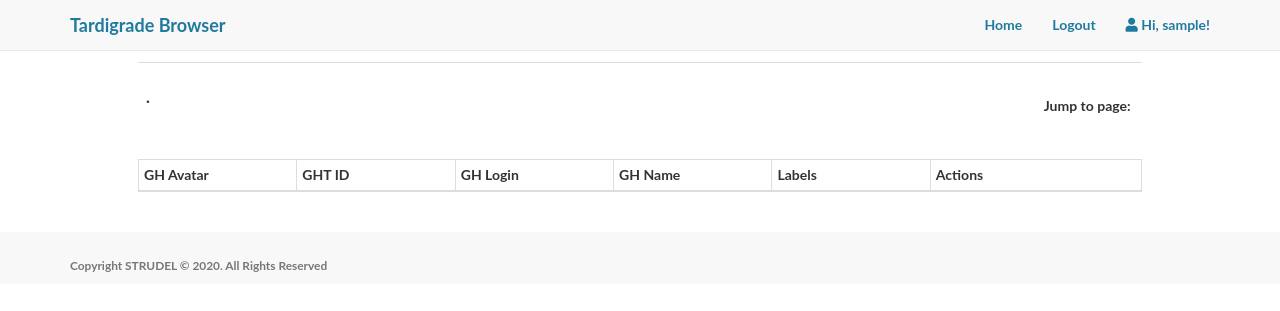
After one commit to CMUSTRUDEL/flask-browser, a Flask app: page /black in a window 1280 px wide. The commit adds this page. Shown: the top 311 px of the page. Run offline with Flask 2, Linux system fonts and the light colour scheme; the visitor is signed in with stand-in values (Sample User, id 1); data comes from the database, SQL or seed files in the repository; lists and menus that the app fills with data are empty; some libraries are stand-ins or nearby versions.

Commit message:
Started black endpoint

```diff
--- a/app/__init__.py
+++ b/app/__init__.py
@@ -27,4 +27,4 @@ login.login_view = 'login'
 mail = Mail(app)
 # bootstrap = Bootstrap(app)
 
-from app import routes, routes_twitter, routes_toxic, models, errors
+from app import routes, routes_twitter, routes_toxic, routes_black, models, errors
--- a/app/config.py
+++ b/app/config.py
@@ -32,6 +32,11 @@ class Config(object):
     SECRET_KEY = '1234567890'
     VERSION = 'v2'
 
+    PHOTO_GH_LABELS = [
+            ['Confirm','valid'],
+            ['Invalid', 'invalid']
+        ]
+
     TW_GH_LABELS = [
             ['Confirm','valid'],
             ['Invalid', 'invalid']
--- a/app/models.py
+++ b/app/models.py
@@ -62,6 +62,30 @@ class User(UserMixin, db.Model):
 @login.user_loader
 def load_user(id):
     return User.query.get(int(id))
+
+
+
+class GHUser(db.Model):
+    __tablename__ = 'ght_users'
+
+    id = db.Column(db.Integer, primary_key=True)
+    login = db.Column(db.String(255))
+    company = db.Column(db.String(255))
+    created_at = db.Column(db.DateTime(timezone=True), default=datetime.datetime.utcnow)
+    usr_type = db.Column('type', db.String(255))
+    fake = db.Column(db.Boolean)
+    deleted = db.Column(db.Boolean)
+    longitude = db.Column('long', db.Numeric(11,8))
+    latitude = db.Column('lat', db.Numeric(11,8))
+    country_iso = db.Column('country_code', db.String(3))
+    state = db.Column(db.String(255))
+    city = db.Column(db.String(255))
+    location = db.Column(db.String(255))
+
+
+    def __repr__(self):
+        return 'GH user: %s - %s' % \
+                    (self.id, self.login)
 
 
 
@@ -137,6 +161,24 @@ class TwitterUserLabel(db.Model):
 
 
 
+class GHPhotoLabel(db.Model):
+    __tablename__ = 'magali_labels'
+
+    id = db.Column(db.Integer, primary_key=True)
+    user_id = db.Column(db.Integer, db.ForeignKey("browser_users.id"), nullable=False)
+    ght_id = db.Column(db.String(255), db.ForeignKey("ght_users.id"), nullable=False)
+    text = db.Column(db.Text)
+    timestamp = db.Column(db.DateTime(timezone=True), default=datetime.datetime.utcnow)
+
+    author = db.relationship('User', backref='magali_labels')
+    ght_user = db.relationship('GHUser', backref='magali_labels')
+
+    def __repr__(self):
+        return 'Label for gh_user %s: %s' % \
+                    (self.ght_id, self.text)
+
+
+
 #####################################
 #### GHTorrent Mongo Collections ####
 #####################################
--- /dev/null
+++ b/app/routes_black.py
@@ -0,0 +1,80 @@
+from flask import render_template, flash, redirect, url_for, abort
+from flask import request, send_from_directory
+from werkzeug.urls import url_parse
+
+from app import app
+from app import db, mongo, pmongo
+from app.models import User, GHProfile, GHPhotoLabel, GHUser
+from flask_login import current_user, login_required
+
+from datetime import datetime
+from app.utils import deep_get, is_toxic
+
+import json
+
+
+@app.route('/uploads/<path:filename>')
+def download_file(filename):
+    return send_from_directory("/ssd_data/bogdan/photo-miner/photos", filename, as_attachment=True)
+
+
+@app.route('/blabel/<gh_id>/<body>')
+@login_required
+def label_black(gh_id, body):
+    # page = request.args.get('page', 1, type=int)
+    user = User.query.filter_by(username=current_user.username).first()
+    # I already have this label in the database
+    exists = GHPhotoLabel.query\
+        .filter_by(ght_id=ght_id)\
+        .filter_by(user_id=user.id)\
+        .filter_by(text=body)\
+        .scalar() is not None
+    if not exists:
+        label = GHPhotoLabel(
+                    ght_id=ght_id,
+                    user_id=user.id,
+                    text=body,
+                    timestamp=datetime.now()
+                )
+        db.session.add(label)
+        db.session.commit()
+        flash('Labeled ght_id: %s' % ght_id, category='info')
+        return redirect(request.referrer)
+        # return str(tw_id) + " updated"
+    flash("Label \"" + body + "\" for user " + str(ght_id) + " already exists", category='error')
+    return redirect(request.referrer)
+
+
+
+@app.route('/black')
+@login_required
+def black():
+    page = request.args.get('page', 1, type=int)
+    user = User.query.filter_by(username=current_user.username).first()
+
+    gh_users = GHUser.query\
+        .paginate(page, app.config['RESULTS_PER_PAGE'], False)
+        # .join(GHProfile, TwitterUser.ght_id==GHProfile.id)\
+
+    # flash(gh_users[0])
+
+    gh_labels = {gh_user.id: GHPhotoLabel.query\
+            .filter(GHPhotoLabel.ght_id==gh_user.id)\
+            # .filter(TwitterUserLabel.user_id==user.id)
+            .all() for gh_user in gh_users.items}
+
+    gh_label_buttons = {}
+    for gh_user in gh_users.items:
+        gh_label_buttons.setdefault(gh_user.id, [])
+        for l in app.config['PHOTO_GH_LABELS']:
+            d = {'url':'/blabel/%s/%s' % (gh_user.id, l[1]), 'name':l[0]}
+            gh_label_buttons[gh_user.id].append(d)
+
+    return render_template('black.html',
+                            title='GitHub profile pics',
+                            gh_users=gh_users,
+                            gh_labels=gh_labels,
+                            gh_label_buttons=gh_label_buttons)
+                            # render_label_buttons=render_label_buttons,
+                            # next_url=next_url,
+                            # prev_url=prev_url)
--- /dev/null
+++ b/app/templates/black.html
@@ -0,0 +1,37 @@
+{% extends "base.html" %}
+{% from "macros.html" import render_pagination with context %}
+{% from "macros.html" import render_mysql_labels with context %}
+{% from "macros.html" import render_mysql_actions with context %}
+
+{% block content %}
+
+<div class="center">
+    {{ render_pagination(gh_users, 'black') }}
+
+    <table class="table table-striped table-bordered table-hover table-condensed">
+        <thead>
+            <tr>
+            <th width="15%"> GH Avatar </th>
+            <th width="15%"> GHT ID </th>
+            <th width="15%"> GH Login </th>
+            <th width="15%"> GH Name </th>
+            <th width="15%"> Labels </th>
+            <th width="20%"> Actions </th>
+            </tr>
+        </thead>
+        <tbody>
+                {% for gh_user in gh_users.items %}
+                <tr>
+                    <td><img src="{{ url_for('download_file', filename='gh_user.login.jpg') }}" height="100"></td>
+                    <td>{{ gh_user.id }}</td>
+                    <td><a href="http://github.com/{{ gh_user.login }}">{{ gh_user.login }}</a></td>
+                    <td>{{ gh_user.login }}</td>
+                    <td>{{ render_mysql_labels(gh_labels, gh_user.id) }}</td>
+                    <td>{{ render_mysql_actions(tw_label_buttons, gh_user.id) }}</td>
+                </tr>
+                {% endfor %}
+        </tbody>
+    </table>
+</div>
+
+{% endblock %}
--- a/app/templates/index.html
+++ b/app/templates/index.html
@@ -16,6 +16,12 @@
     <ul>
         <li><a href="/twitter">Label GitHub-Twitter pairs</a></li>
     </ul>
+
+    <h4>Black project:</h4>
+    <ul>
+        <li><a href="/black">Label GitHub profile pictures</a></li>
+    </ul>
+
 </div>
 
 
--- a/app/templates/macros.html
+++ b/app/templates/macros.html
@@ -38,6 +38,35 @@
 </tbody>
 </table>
 {% endmacro %}
+
+
+{% macro render_mysql_labels(tw_labels, tw_user_id) %}
+{% if tw_labels %}
+{% if tw_labels[tw_user_id]  %}
+    {% for tw_label in tw_labels[tw_user_id]  %}
+        {% if tw_label.text == "valid" %}
+            <span class="label label-default">{{ tw_label.author.username }}</span><span class="label label-success">{{ tw_label.text }}</span>
+        {% elif tw_label.text == "invalid" %}
+            <span class="label label-default">{{ tw_label.author.username }}</span><span class="label label-danger">{{ tw_label.text }}</span>
+        {% else %}
+            <span class="label label-default"></span><span class="label label-info">{{ tw_label.text }}</span>
+        {% endif %}
+    {% endfor %}
+{% endif %}
+{% endif %}
+{% endmacro %}
+
+
+{% macro render_mysql_actions(tw_label_buttons, tw_user_id) %}
+{% if tw_label_buttons %}
+{% if tw_label_buttons[tw_user_id] %}
+    {% for tw_label_button in tw_label_buttons[tw_user_id] %}
+        <a href="{{ tw_label_button['url'] }}"><button type="button" class="btn btn-default">{{ tw_label_button['name'] }}</button></a>
+    {% endfor %}
+{% endif %}
+{% endif %}
+{% endmacro %}
+
 
 
 {% macro round_float(x) %}
```
